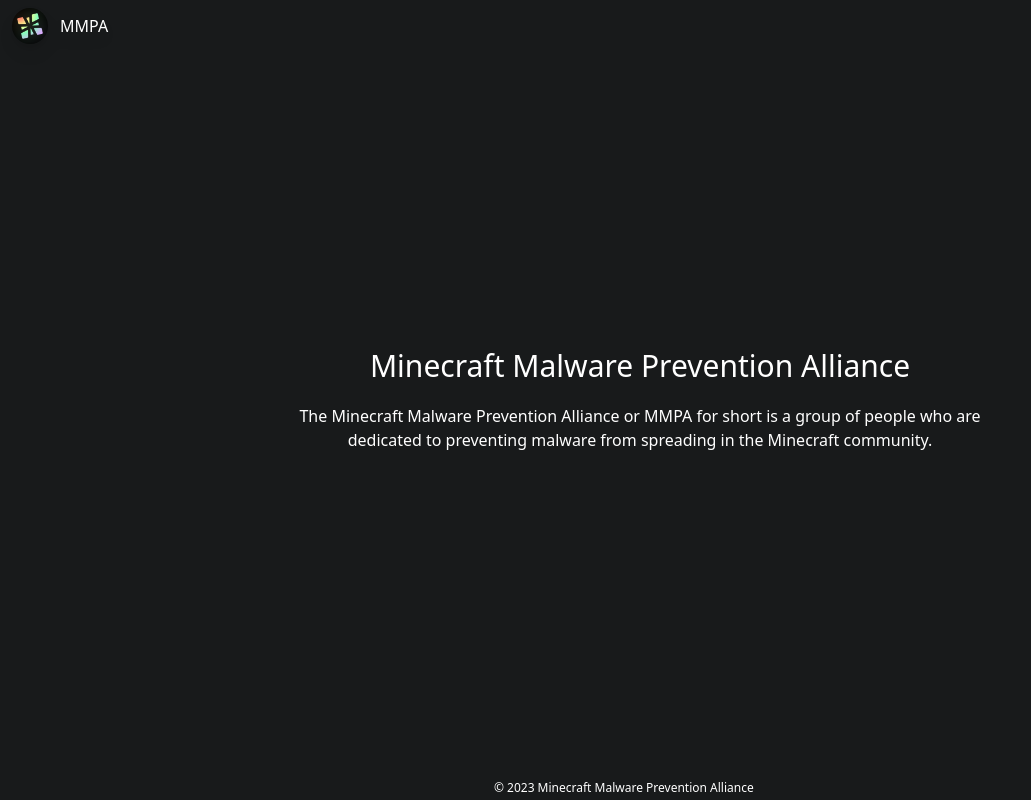
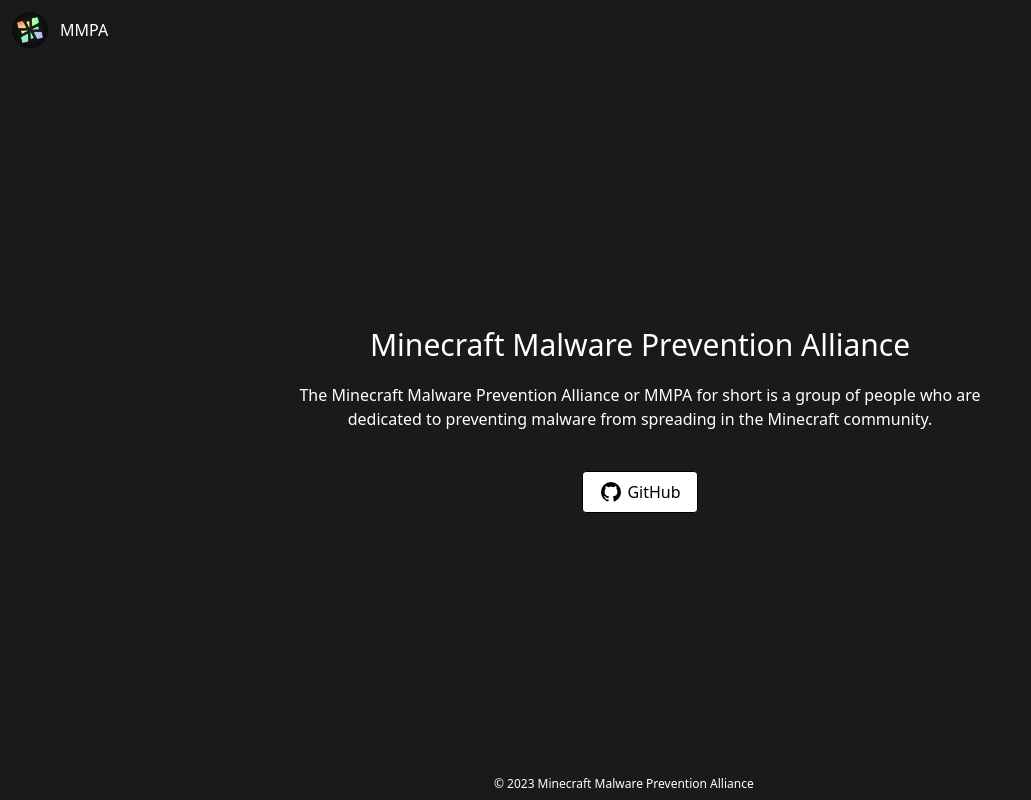
Before and after one commit to Minecraft-Malware-Prevention-Alliance/website, a SvelteKit app: page / in a window 1280 px wide. Shown: the whole page, without its empty margins (0-1031 px from the left). Built offline with nearby package versions, Linux system fonts and the light colour scheme.

Commit message:
fix some padding and margin issues
Signed-off-by: IThundxr <contact@ithundxr.dev>

```diff
--- a/src/routes/+page.svelte
+++ b/src/routes/+page.svelte
@@ -8,13 +8,13 @@
 <main class="flex flex-row justify-center w-full h-full min-h-screen text-white bg-primary">
 	<!-- Header START -->
 	<div class="fixed top-0 right-0 z-50 w-full h-11">
-		<div class="fixed m-1 rounded-full top-1 left-2 h-9 w-9 drop-shadow-lg">
+		<div class="fixed m-3 rounded-full h-9 w-9">
 			<img
 				src="/fmt-logo-chroma+glow.png"
 				class="rounded-full"
 				alt="MMPA Logo"
-				height="36"
-				width="36"
+				height="40"
+				width="40"
 			/>
 			<span class="text-1xl relative m-2 left-[40px] bottom-[30px] font-medium">MMPA</span>
 		</div>
@@ -22,7 +22,7 @@
 	<!-- Header END -->
 
 	<!-- Middle START -->
-	<div class="flex items-center justify-center w-screen h-screen">
+	<div class="flex flex-col items-center justify-center w-screen h-screen">
 		<div class="p-10 space-y-5 rounded-2xl">
 			<h1 class="text-3xl text-center">Minecraft Malware Prevention Alliance</h1>
 			<p class="text-center text-1xl">
@@ -31,11 +31,21 @@
 				dedicated to preventing malware from spreading in the Minecraft community.
 			</p>
 		</div>
+
+		<div class="flex items-center justify-center">
+			<a class="inline-flex items-center justify-center px-4 py-2 text-black transition duration-500 ease-in-out bg-white border border-black rounded github-button hover:bg-black hover:text-white" href="https://github.com/Minecraft-Malware-Prevention-Alliance" target="_blank" rel="noopener noreferrer">
+				<svg xmlns="http://www.w3.org/2000/svg" width="24" height="24" viewBox="0 0 24 24">
+					<path fill="currentColor" d="M12 2A10 10 0 0 0 2 12c0 4.42 2.87 8.17 6.84 9.5c.5.08.66-.23.66-.5v-1.69c-2.77.6-3.36-1.34-3.36-1.34c-.46-1.16-1.11-1.47-1.11-1.47c-.91-.62.07-.6.07-.6c1 .07 1.53 1.03 1.53 1.03c.87 1.52 2.34 1.07 2.91.83c.09-.65.35-1.09.63-1.34c-2.22-.25-4.55-1.11-4.55-4.92c0-1.11.38-2 1.03-2.71c-.1-.25-.45-1.29.1-2.64c0 0 .84-.27 2.75 1.02c.79-.22 1.65-.33 2.5-.33c.85 0 1.71.11 2.5.33c1.91-1.29 2.75-1.02 2.75-1.02c.55 1.35.2 2.39.1 2.64c.65.71 1.03 1.6 1.03 2.71c0 3.82-2.34 4.66-4.57 4.91c.36.31.69.92.69 1.85V21c0 .27.16.59.67.5C19.14 20.16 22 16.42 22 12A10 10 0 0 0 12 2Z"/>
+				</svg>
+				<span class="pl-1">GitHub</span>
+			  </a>
+
+		<div/>
 	</div>
 	<!-- Middle END -->
 
 	<!-- Footer START -->
-	<div class="fixed bottom-0 z-50 flex items-center justify-center w-screen h-6">
+	<div class="fixed bottom-0 z-50 flex items-center justify-center w-screen h-6 pb-4">
 		<div class="flex flex-col items-center m-auto">
 			<!-- <span class="text-xs">This Site is fully Open Source</span> -->
 			<span class="text-xs">© 2023 Minecraft Malware Prevention Alliance</span>
```
